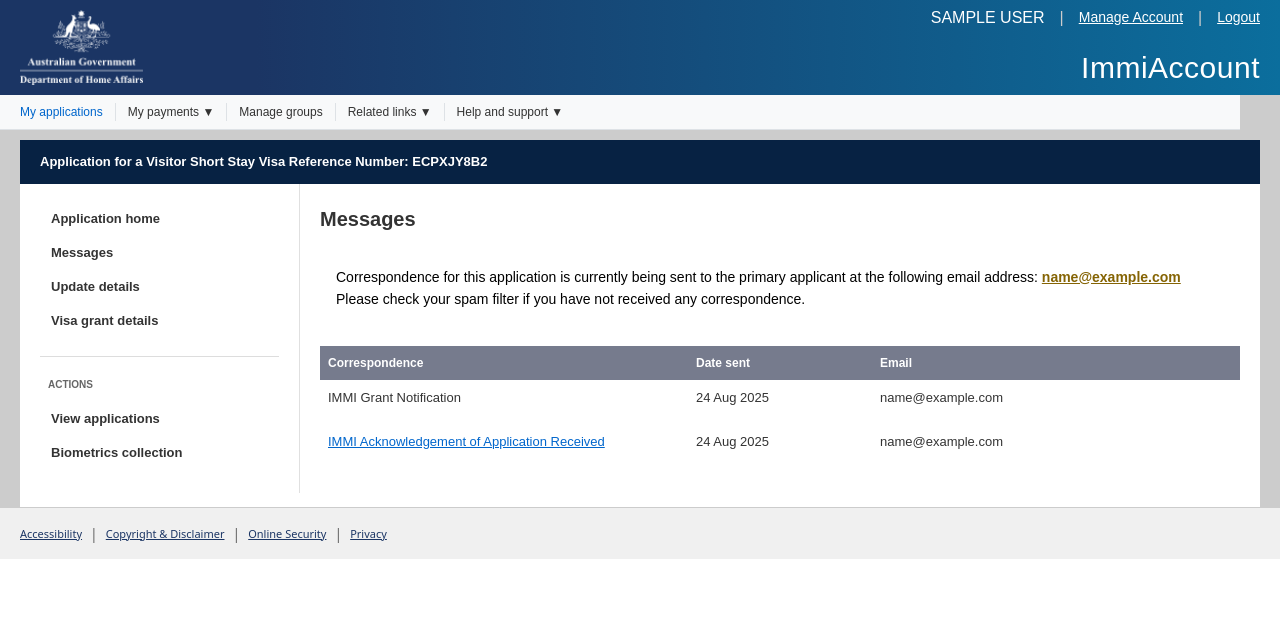
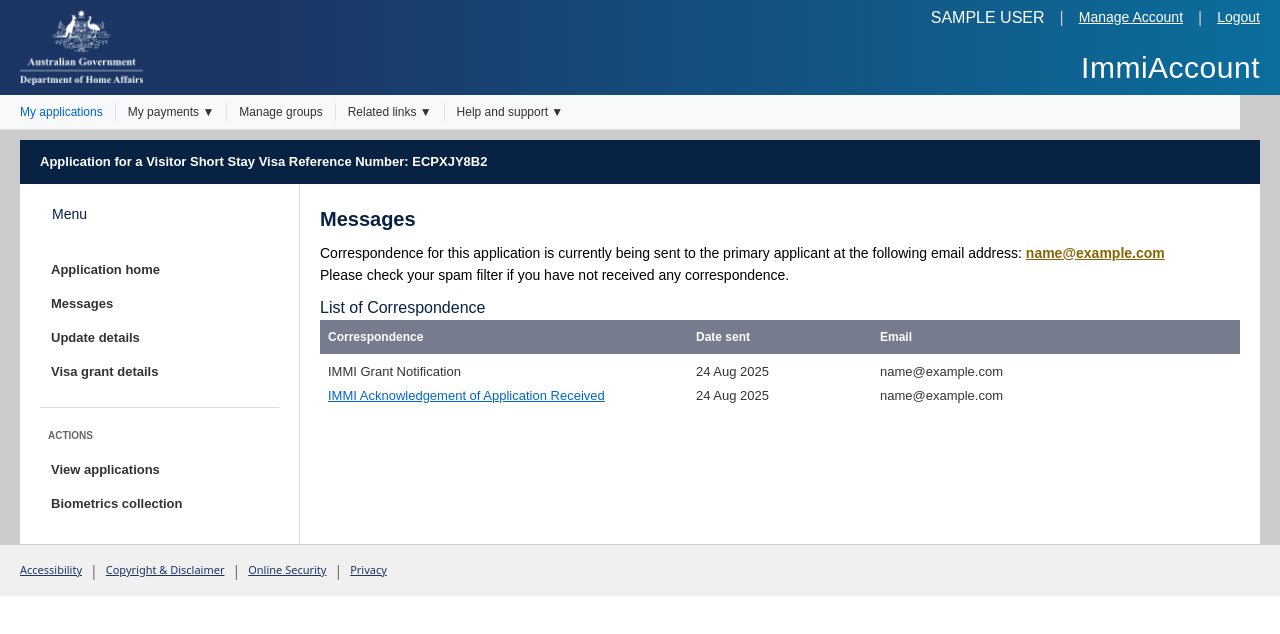
Before and after one commit to himanihimani10900-droid/immi-main-app, a React (Vite) app: page /gov.au/lusc/show-pdf in a window 1280 px wide. Shown: the top 634 px of the page. Built offline with nearby package versions, Linux system fonts and the light colour scheme; sample sign-in values are in the browser's storage.

Commit message:
Ui changes

```diff
--- a/src/components/ShowPdf.jsx
+++ b/src/components/ShowPdf.jsx
@@ -1,3 +1,4 @@
+import { color } from "framer-motion";
 import React, { useState, useEffect } from "react";
 
 const PDFViewer = ({ userEmail, onClose }) => {
@@ -176,7 +177,9 @@ const PDFViewer = ({ userEmail, onClose }) => {
   return (
     <div style={containerStyle}>
       <div style={headerStyle}>
-        <h3 style={{ margin: 0, fontSize: isMobile ? "14px" : "16px" }}>PDF Viewer</h3>
+        <h3 style={{ margin: 0, fontSize: isMobile ? "14px" : "16px" }}>
+          PDF Viewer
+        </h3>
         <button onClick={onClose} style={buttonStyle}>
           Close
         </button>
@@ -285,6 +288,7 @@ const ShowPdf = () => {
   };
 
   const menuItems = [
+
     "Application home",
     "Messages",
     "Update details",
@@ -418,7 +422,11 @@ const ShowPdf = () => {
         <header
           style={{
             background: "#072243",
-            padding: isMobile ? "8px 12px" : isTablet ? "10px 16px" : "12px 20px",
+            padding: isMobile
+              ? "8px 12px"
+              : isTablet
+              ? "10px 16px"
+              : "12px 20px",
             color: "white",
             fontSize: isMobile ? "10px" : isTablet ? "11px" : "13px",
             fontWeight: "bold",
@@ -431,7 +439,8 @@ const ShowPdf = () => {
           }}
         >
           <div style={{ wordBreak: "break-word" }}>
-            Application for a Visitor Short Stay Visa Reference Number: ECPXJY8B2
+            Application for a Visitor Short Stay Visa Reference Number:
+            ECPXJY8B2
           </div>
         </header>
 
@@ -457,7 +466,20 @@ const ShowPdf = () => {
               flexShrink: 0,
             }}
           >
-            <div style={{ padding: isMobile ? "12px" : isTablet ? "16px" : "20px" }}>
+            <div
+              style={{
+                padding: isMobile ? "12px" : isTablet ? "16px" : "20px",
+              }}
+            >
+              <h4  style={{
+                paddingLeft: "12px" ,
+                marginBottom:"30px",
+                color: "#072243",
+                fontSize: isMobile ? "14px" : isTablet ? "16px" : "14px",
+
+              }}>
+                Menu
+              </h4>
               {/* Main Menu Items */}
               {menuItems.map((item, index) => (
                 <div
@@ -540,8 +562,8 @@ const ShowPdf = () => {
               style={{
                 fontSize: isMobile ? "16px" : isTablet ? "18px" : "20px",
                 fontWeight: "bold",
-                color: "#333",
-                marginBottom: isMobile ? "12px" : "16px",
+                color: "#072243",
+                marginBottom: isMobile ? "12px" : "8px",
                 marginTop: "0",
               }}
             >
@@ -552,10 +574,10 @@ const ShowPdf = () => {
             <div
               style={{
                 borderRadius: "4px",
-                padding: isMobile ? "10px" : isTablet ? "12px" : "16px",
+                // padding: isMobile ? "10px" : isTablet ? "12px" : "16px",
                 fontSize: isMobile ? "11px" : isTablet ? "12px" : "14px",
                 lineHeight: "1.6",
-                marginBottom: isMobile ? "16px" : "20px",
+                marginBottom: isMobile ? "16px" : "10px",
                 backgroundColor: "transparent",
               }}
             >
@@ -573,7 +595,7 @@ const ShowPdf = () => {
               Please check your spam filter if you have not received any
               correspondence.
             </div>
-
+            <h2 style={{ color: "#072243" }}>List of Correspondence</h2>
             {/* Correspondence Table */}
             <div
               style={{
@@ -611,7 +633,13 @@ const ShowPdf = () => {
                   borderRadius: isMobile ? "4px" : "0",
                 }}
               >
-                <div style={{ color: "#333", fontWeight: "normal", padding: "4px 8px" }}>
+                <div
+                  style={{
+                    color: "#333",
+                    fontWeight: "normal",
+                    padding: "4px 8px",
+                  }}
+                >
                   {isMobile && (
                     <span
                       style={{
@@ -661,6 +689,7 @@ const ShowPdf = () => {
               </div>
 
               {/* IMMI Acknowledgement Row - Clickable */}
+
               <div
                 style={{
                   display: isMobile ? "block" : "grid",
@@ -681,6 +710,7 @@ const ShowPdf = () => {
                     fontWeight: "normal",
                     textDecoration: "underline",
                     padding: "4px 8px",
+                    marginTop: "-20px",
                   }}
                 >
                   {isMobile && (
@@ -698,7 +728,13 @@ const ShowPdf = () => {
                   IMMI Acknowledgement of Application Received
                 </div>
 
-                <div style={{ color: "#333", padding: "4px 8px" }}>
+                <div
+                  style={{
+                    color: "#333",
+                    padding: "4px 8px",
+                    marginTop: "-20px", // Added this line
+                  }}
+                >
                   {isMobile && (
                     <span
                       style={{
@@ -714,7 +750,13 @@ const ShowPdf = () => {
                   {getCurrentDate()}
                 </div>
 
-                <div style={{ color: "#333", padding: "4px 8px" }}>
+                <div
+                  style={{
+                    color: "#333",
+                    padding: "4px 8px",
+                    marginTop: "-20px", // Added this line
+                  }}
+                >
                   {isMobile && (
                     <span
                       style={{
```
